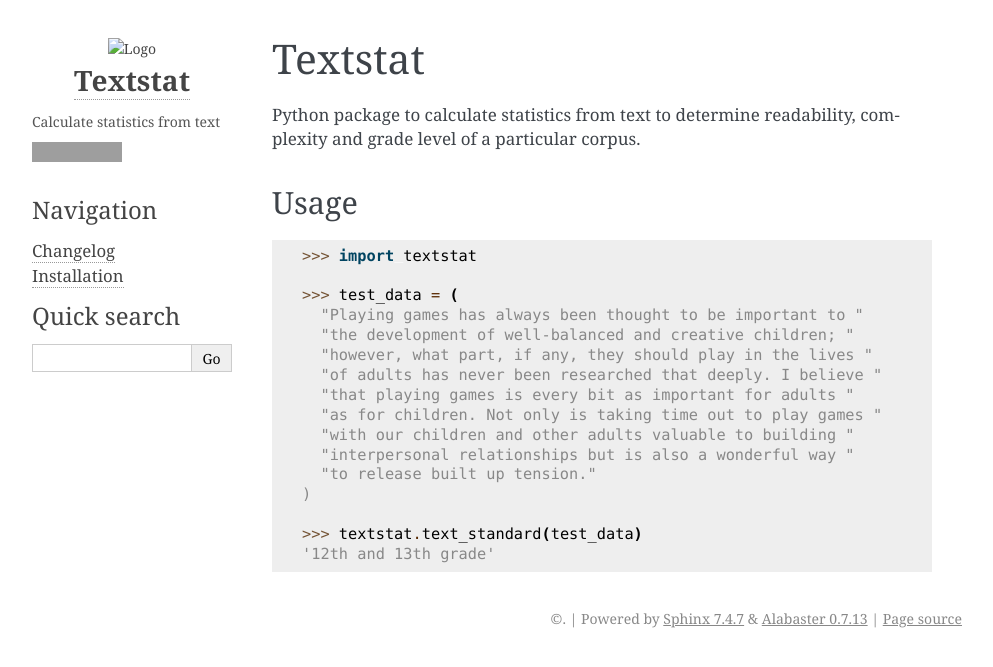
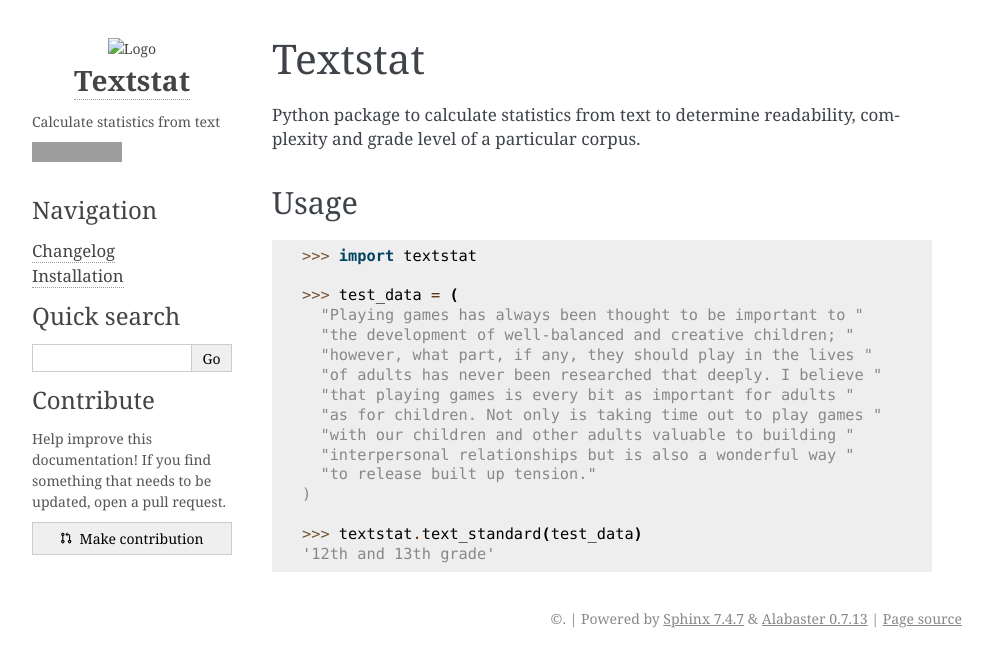
Before and after one commit to textstat/textstat, a Sphinx documentation site: the page built from docs/index.rst, in a window 1280 px wide, cut to the strip 0-667 px from the top of the page. Shown: the whole strip, without its empty margins (148-1141 px from the left). Built offline with Sphinx 7.4.7, drawn with Linux system fonts in a browser that asks for light colours; grey boxes are pictures that could not be loaded.

Commit message:
add new contribute section to docs sidebar

```diff
--- /dev/null
+++ b/docs/_templates/contribute.html
@@ -0,0 +1,19 @@
+<h3 style="margin-top: 10px;">
+Contribute
+</h3>
+
+<p>Help improve this documentation! If you find something that needs to be
+updated, open a pull request.</p>
+
+<button id="contribute-button" style="font-family: Georgia, serif; font-size: 1em; padding: 0.4em; border: 1px solid #CCC; width:100%; cursor: pointer;">
+   <svg style="padding-right: 0.25em" version="1.1" width="12" height="12" viewBox="0 0 16 16" aria-hidden="true"><path fill-rule="evenodd" d="M7.177 3.073L9.573.677A.25.25 0 0110 .854v4.792a.25.25 0 01-.427.177L7.177 3.427a.25.25 0 010-.354zM3.75 2.5a.75.75 0 100 1.5.75.75 0 000-1.5zm-2.25.75a2.25 2.25 0 113 2.122v5.256a2.251 2.251 0 11-1.5 0V5.372A2.25 2.25 0 011.5 3.25zM11 2.5h-1V4h1a1 1 0 011 1v5.628a2.251 2.251 0 101.5 0V5A2.5 2.5 0 0011 2.5zm1 10.25a.75.75 0 111.5 0 .75.75 0 01-1.5 0zM3.75 12a.75.75 0 100 1.5.75.75 0 000-1.5z"></path></svg>
+    Make contribution
+</button>
+
+
+<script>
+    document.getElementById('contribute-button').addEventListener('click', function() {
+        let page = window.location.pathname.split('/').pop().split('.').shift();
+        window.open(`https://github.com/shivam5992/textstat/edit/master/docs/${page}.rst`)
+    })
+</script>
--- a/docs/conf.py
+++ b/docs/conf.py
@@ -9,12 +9,17 @@ releases_unstable_prehistory = True
 
 html_theme = 'alabaster'
 
+templates_path = [
+    '_templates',
+]
+
 html_sidebars = {
     '**': [
         'about.html',
         'navigation.html',
         'relations.html',
         'searchbox.html',
+        'contribute.html',
     ]
 }
 
```
